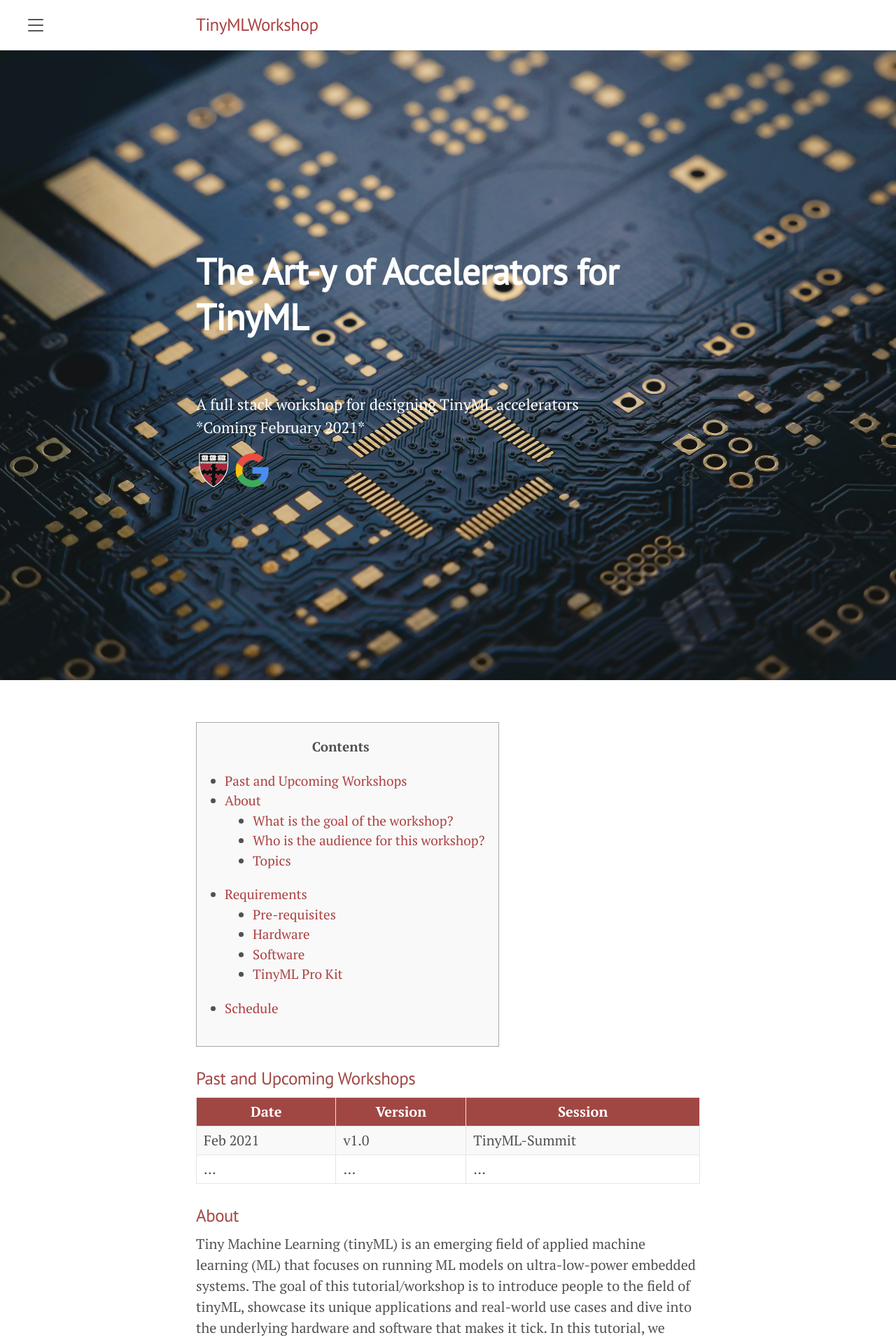
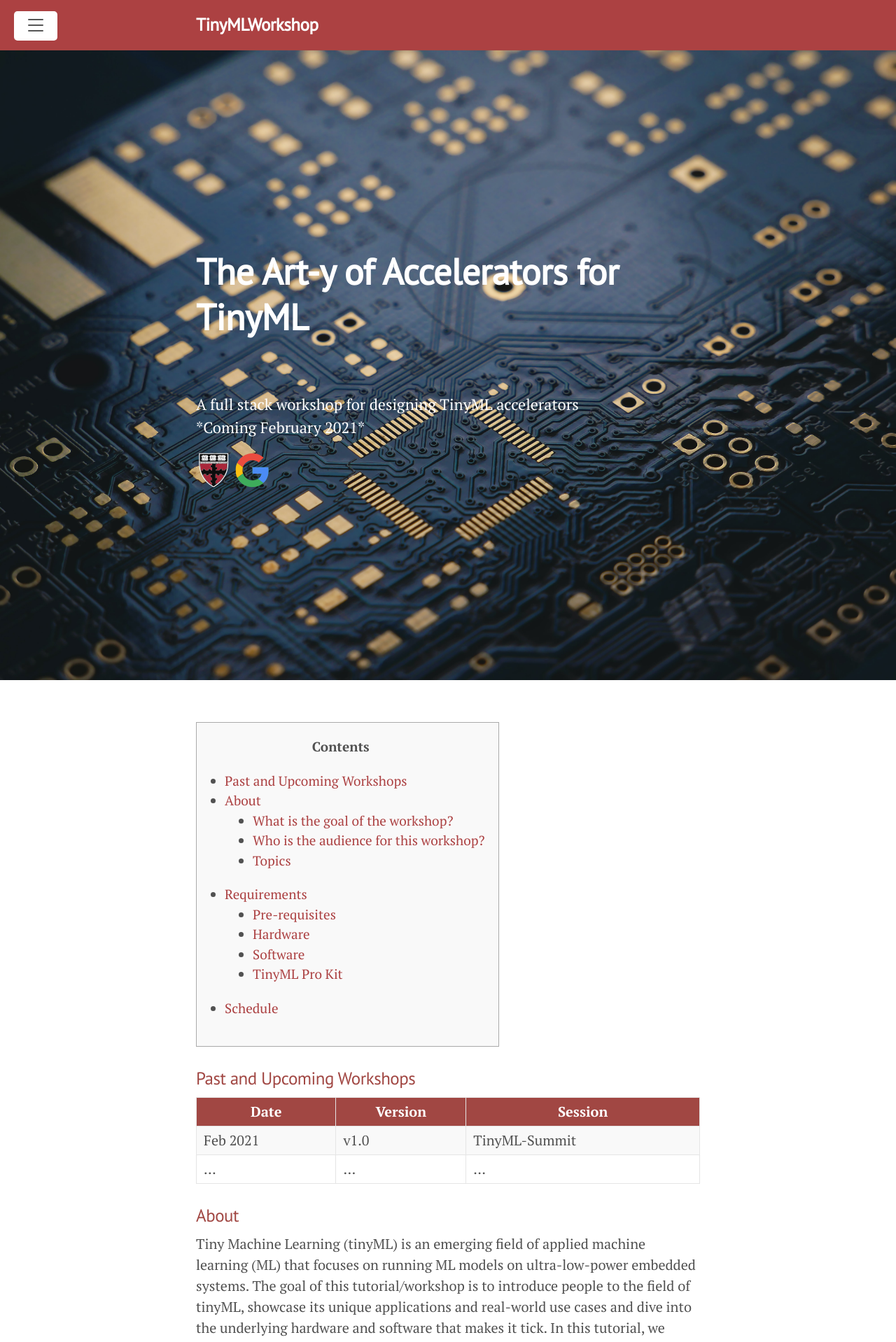
Before and after one commit to M4NO7/TinyMLWorkshop, a Jekyll site: the page built from index.markdown, in a window 1280 px wide. Shown: the top 1918 px of the page at 70% size. Built offline with Jekyll 4.4.1, drawn with Linux system fonts in a browser that asks for light colours.

Commit message:
Change topbar color

```diff
--- a/public/css/lanyon.css
+++ b/public/css/lanyon.css
@@ -97,7 +97,8 @@
   padding-top:    1rem;
   padding-bottom: 1rem;
   /*margin-bottom: 3rem;*/
-  border-bottom: 1px solid #eee;
+  border-bottom: 1px solid #a14743;
+  background-color: #ac4142;
 }
 .masthead-title {
   margin-top: 0;
@@ -105,7 +106,8 @@
   color: #505050;
 }
 .masthead-title a {
-  color: #505050;
+  color: #fff !important;
+  font-weight: bold;
 }
 .masthead-title small {
   font-size: 75%;
@@ -235,7 +237,7 @@
 #sidebar-checkbox:focus ~ .sidebar-toggle,
 #sidebar-checkbox:checked ~ .sidebar-toggle {
   color: #fff;
-  background-color: #555;
+  background-color: #cf6969 !important;
 }
 
 .sidebar-toggle:active:before,
```
